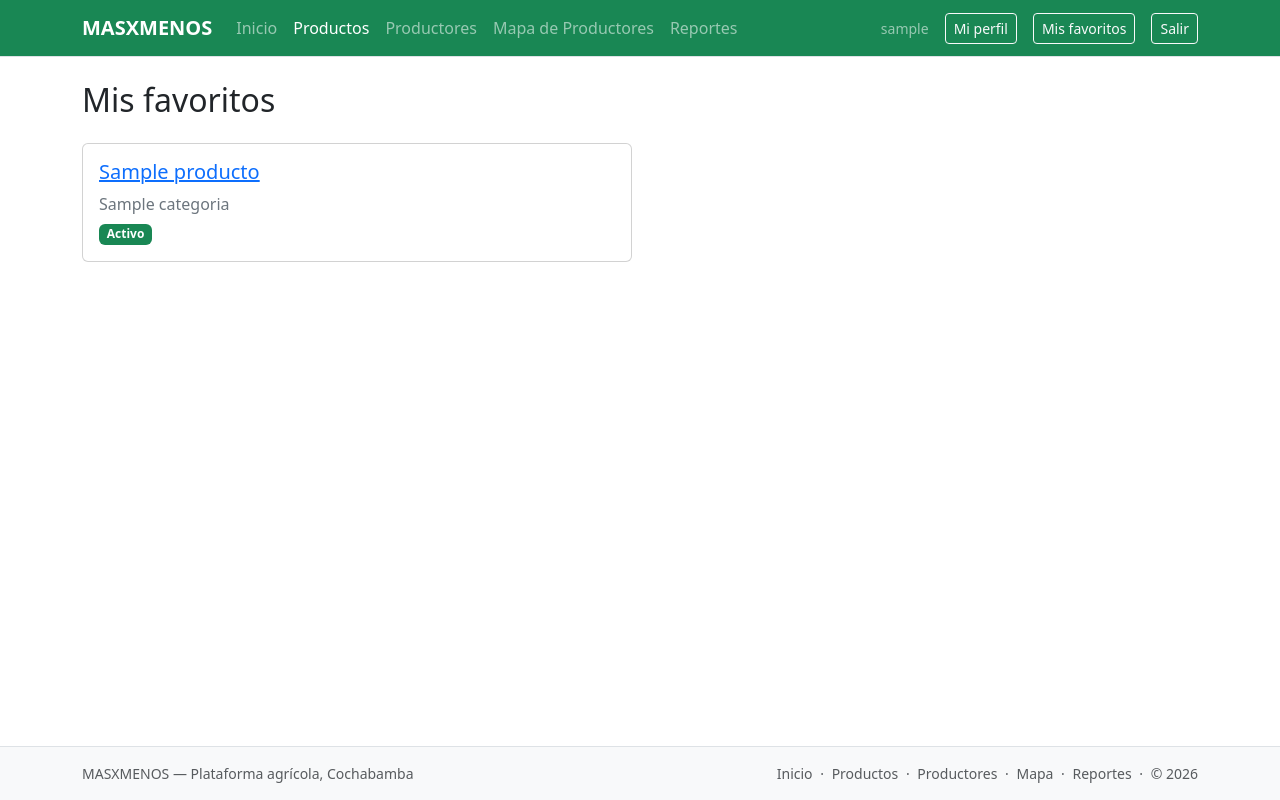
After one commit to bayancito/MASXMENOS, a Django app: page /productos/favoritos/mis/ in a window 1280 px wide. The commit adds this page. Run offline with Django 5.2, Linux system fonts and the light colour scheme; a user stored in the database is signed in; tables that the repository leaves empty hold one stand-in row (values such as "Sample post").

Commit message:
feat: implementar funcionalidades marketplace y favoritos

```diff
--- a/apps/productos/models.py
+++ b/apps/productos/models.py
@@ -1,5 +1,7 @@
 from django.db import models
 from apps.productores.models import Productor
+from django.contrib.auth.models import User
+
 
 class Categoria(models.Model):
 
@@ -42,20 +44,20 @@ class Producto(models.Model):
     )
 
     categoria = models.ForeignKey(
-    Categoria,
-    on_delete=models.PROTECT,
-    related_name='productos',
-    null=True,
-    blank=True
+        Categoria,
+        on_delete=models.PROTECT,
+        related_name='productos',
+        null=True,
+        blank=True
     )
 
     productor = models.ForeignKey(
-    Productor,
-    on_delete=models.CASCADE,
-    related_name='productos',
-    null=True,
-    blank=True
-)
+        Productor,
+        on_delete=models.CASCADE,
+        related_name='productos',
+        null=True,
+        blank=True
+    )
 
     imagen = models.ImageField(
         upload_to='productos/',
@@ -78,3 +80,30 @@ class Producto(models.Model):
 
     def __str__(self):
         return self.nombre
+
+
+class Favorito(models.Model):
+
+    usuario = models.ForeignKey(
+        User,
+        on_delete=models.CASCADE,
+        related_name='favoritos'
+    )
+
+    producto = models.ForeignKey(
+        Producto,
+        on_delete=models.CASCADE,
+        related_name='favoritos'
+    )
+
+    fecha_creacion = models.DateTimeField(
+        auto_now_add=True
+    )
+
+    class Meta:
+        unique_together = ("usuario", "producto")
+        verbose_name = "Favorito"
+        verbose_name_plural = "Favoritos"
+
+    def __str__(self):
+        return f"{self.usuario.username} - {self.producto.nombre}"
--- a/apps/productos/urls.py
+++ b/apps/productos/urls.py
@@ -8,8 +8,9 @@ from .views import (
     eliminar_producto
 )
 
-urlpatterns = [
+from .urls_favoritos import urlpatterns as favoritos_urls
 
+urlpatterns = favoritos_urls + [
     path(
         '',
         lista_productos,
@@ -22,7 +23,7 @@ urlpatterns = [
         name='crear_producto'
     ),
 
-     path(
+    path(
         '<int:pk>/',
         detalle_producto,
         name='detalle_producto'
--- /dev/null
+++ b/apps/productos/urls_favoritos.py
@@ -0,0 +1,8 @@
+from django.urls import path
+
+from .views_favoritos import agregar_favorito, mis_favoritos
+
+urlpatterns = [
+    path('favoritos/agregar/<int:producto_id>/', agregar_favorito, name='agregar_favorito'),
+    path('favoritos/mis/', mis_favoritos, name='mis_favoritos'),
+]
--- a/apps/productos/views.py
+++ b/apps/productos/views.py
@@ -3,7 +3,7 @@ from django.shortcuts import render, redirect, get_object_or_404
 from apps.usuarios.decorators import es_productor_o_admin
 
 from .forms import ProductoForm
-from .models import Producto, Categoria
+from .models import Producto, Categoria, Favorito
 
 from django.core.paginator import Paginator
 
--- /dev/null
+++ b/apps/productos/views_favoritos.py
@@ -0,0 +1,30 @@
+from django.shortcuts import get_object_or_404, redirect, render
+from django.contrib.auth.decorators import login_required
+from django.contrib.auth.models import User
+
+from .models import Producto, Favorito
+
+
+@login_required
+def agregar_favorito(request, producto_id):
+    producto = get_object_or_404(Producto, pk=producto_id)
+    Favorito.objects.get_or_create(usuario=request.user, producto=producto)
+    return redirect('detalle_producto', pk=producto.id)
+
+
+@login_required
+def mis_favoritos(request):
+    favoritos = (
+        Favorito.objects.filter(usuario=request.user)
+        .select_related('producto')
+        .order_by('-fecha_creacion')
+    )
+
+    productos = [f.producto for f in favoritos]
+    return render(
+        request,
+        'productos/mis_favoritos.html',
+        {
+            'productos': productos,
+        },
+    )
--- a/templates/base.html
+++ b/templates/base.html
@@ -122,6 +122,7 @@
 
                     {% if user.is_authenticated %}
 
+
                         <span class="navbar-text small py-0">
                             {{ user.username }}
                         </span>
@@ -131,6 +132,13 @@
                             class="btn btn-outline-light btn-sm text-decoration-none"
                         >
                             Mi perfil
+                        </a>
+
+                        <a
+                            href="{% url 'mis_favoritos' %}"
+                            class="btn btn-outline-light btn-sm text-decoration-none"
+                        >
+                            Mis favoritos
                         </a>
 
                         <form
--- /dev/null
+++ b/templates/productos/mis_favoritos.html
@@ -0,0 +1,57 @@
+{% extends 'base.html' %}
+
+{% block title %}
+Mis favoritos — MASXMENOS
+{% endblock %}
+
+{% block content %}
+
+<h2 class="mb-4">Mis favoritos</h2>
+
+{% if productos %}
+
+<div class="row row-cols-1 row-cols-md-2 g-3">
+
+    {% for producto in productos %}
+
+    <div class="col">
+
+        <div class="card h-100">
+
+            <div class="card-body">
+
+                <h5 class="card-title">
+                    <a href="{% url 'detalle_producto' producto.id %}">
+                        {{ producto.nombre }}
+                    </a>
+                </h5>
+
+                {% if producto.categoria %}
+                <p class="text-secondary mb-1">{{ producto.categoria }}</p>
+                {% endif %}
+
+                <p class="mb-0">
+                    <span class="badge text-bg-{{ producto.activo|yesno:'success,secondary' }}">
+                        {{ producto.activo|yesno:'Activo,Inactivo' }}
+                    </span>
+                </p>
+
+            </div>
+
+        </div>
+
+    </div>
+
+    {% endfor %}
+
+</div>
+
+{% else %}
+
+<div class="alert alert-light border text-secondary">
+    Aún no tienes favoritos.
+</div>
+
+{% endif %}
+
+{% endblock %}
```
Also changed, not shown: templates/productores/detalle_productor.html (+18 -35 lines), templates/productos/detalle_producto.html (+66 -0 lines), apps/productos/migrations/0005_favorito.py (added).
